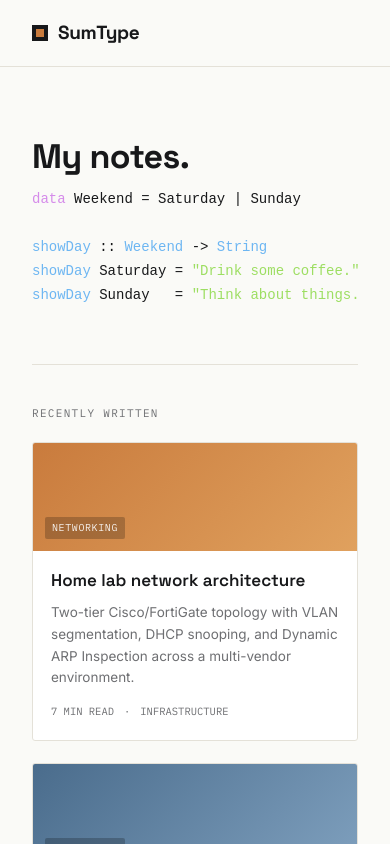
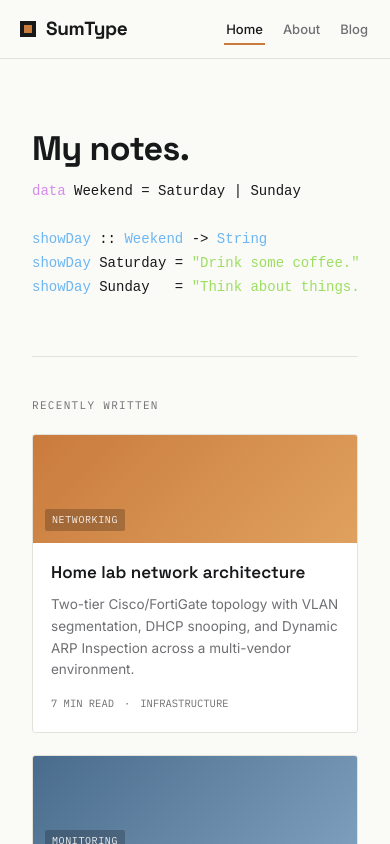
Before and after one commit to angjones3005/SumType, a Next.js app: page / in a window 390 px wide. Shown: the top 844 px of the page. Built offline with nearby package versions, Linux system fonts and the light colour scheme.

Commit message:
more added

```diff
--- a/app/globals.css
+++ b/app/globals.css
@@ -272,7 +272,9 @@ footer { border-top: 1px solid var(--border); background: var(--bg-alt); padding
 .footer-right a:hover { color: var(--text); }
 
 @media (max-width: 760px) {
-  .nav-inner nav { display: none; }
+  .nav-inner { padding: 14px 20px; }
+  nav ul { gap: 16px; }
+  nav a { font-size: 13px; }
   .grid { grid-template-columns: 1fr; }
   .about-grid { grid-template-columns: 1fr; }
   .footer-grid { grid-template-columns: 1fr; text-align: center; }
```
